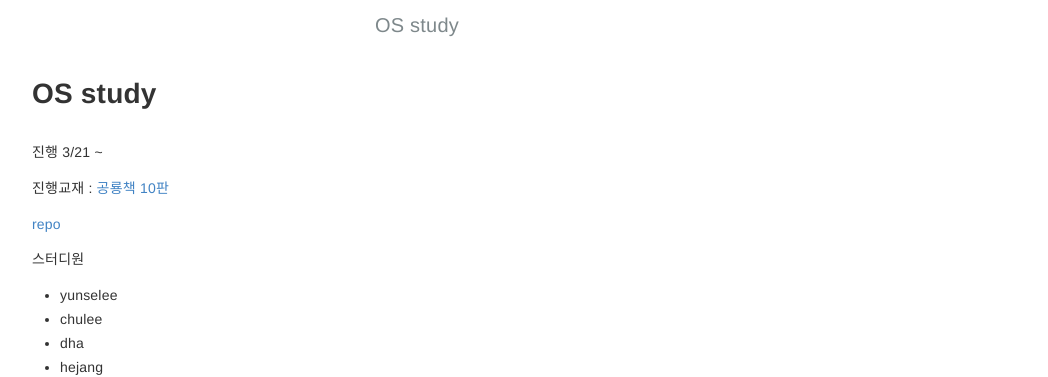
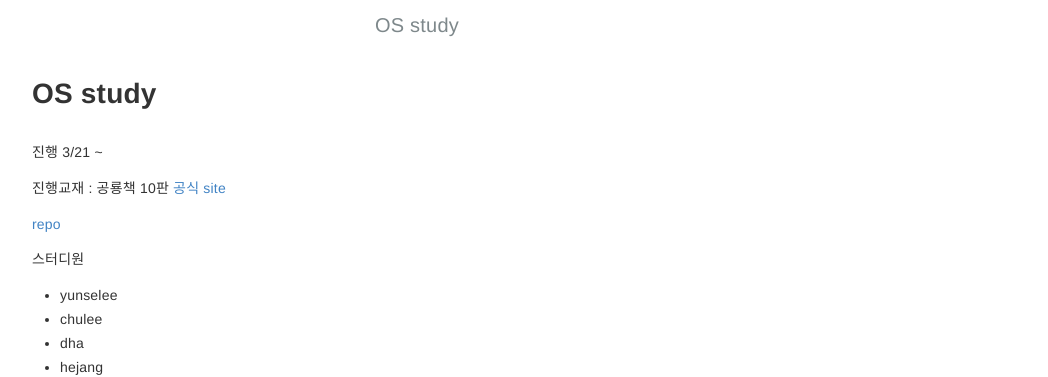
Before and after one commit to 42osStudy/os-study, a Jekyll site: the page built from index.md, in a window 1280 px wide. Shown: the top 377 px of the page, without its empty margins (223-1271 px from the left). Built offline with Jekyll 4.4.1, drawn with Linux system fonts in a browser that asks for light colours.

Commit message:
Update index.md

```diff
--- a/index.md
+++ b/index.md
@@ -4,7 +4,7 @@ layout: home
 
 진행 3/21 ~
 
-진행교재 : [공룡책 10판](https://www.os-book.com/OS10/)
+진행교재 : 공룡책 10판 [공식 site](https://www.os-book.com/OS10/)
 
 [repo](https://github.com/42osStudy/os-study)
 
```
